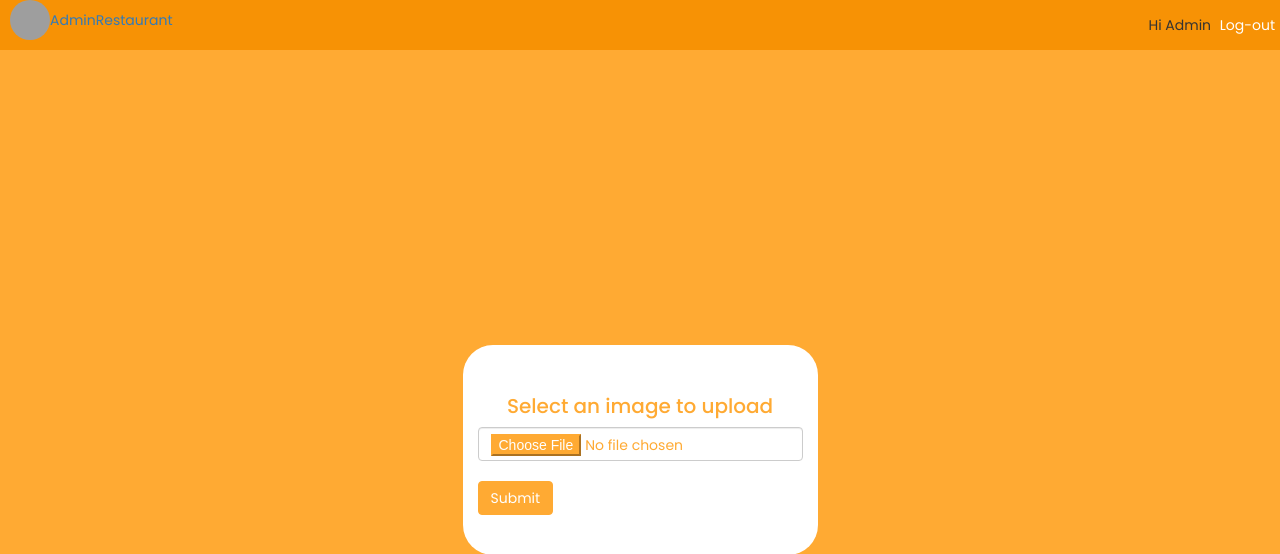
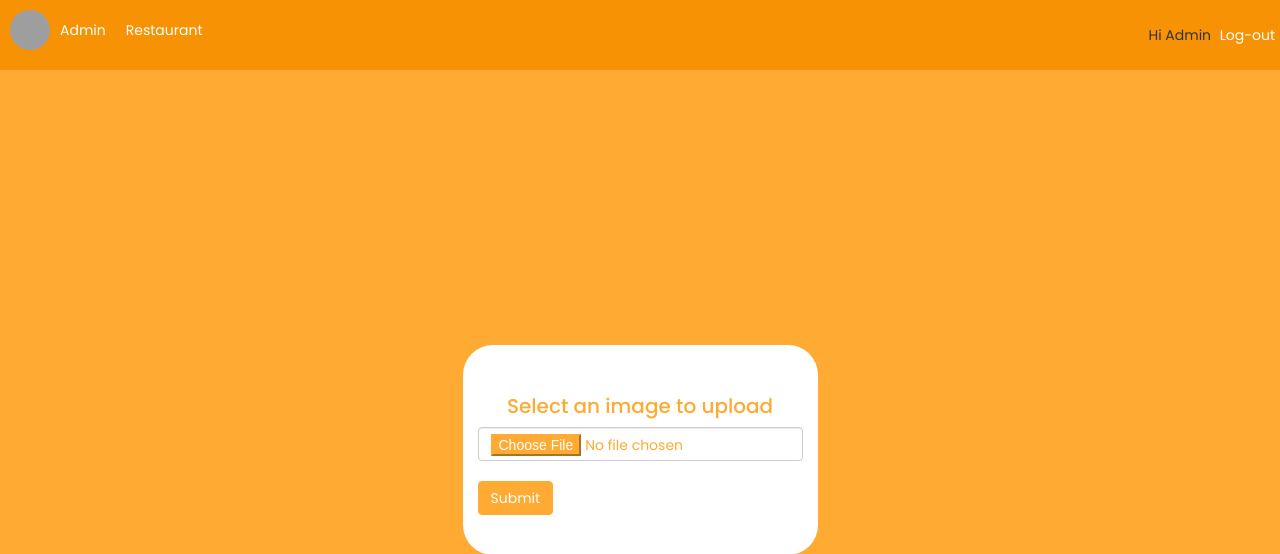
Before and after one commit to rawidaniel/AddisReview, a Flask app: page /uploadphoto in a window 1280 px wide. Shown: the top 554 px of the page. Run offline with Flask 2, Linux system fonts and the light colour scheme; some libraries are stand-ins or nearby versions; grey boxes are pictures that could not be loaded.

Commit message:
Update uploadphoto.css

```diff
--- a/website/static/styles/uploadphoto.css
+++ b/website/static/styles/uploadphoto.css
@@ -26,6 +26,11 @@ nav {
   position: absolute !important;
   top: 0 !important;
   height: auto !important;
+}
+
+nav ul a {
+  color: white;
+  margin: 1rem;
 }
 
 main {
```
